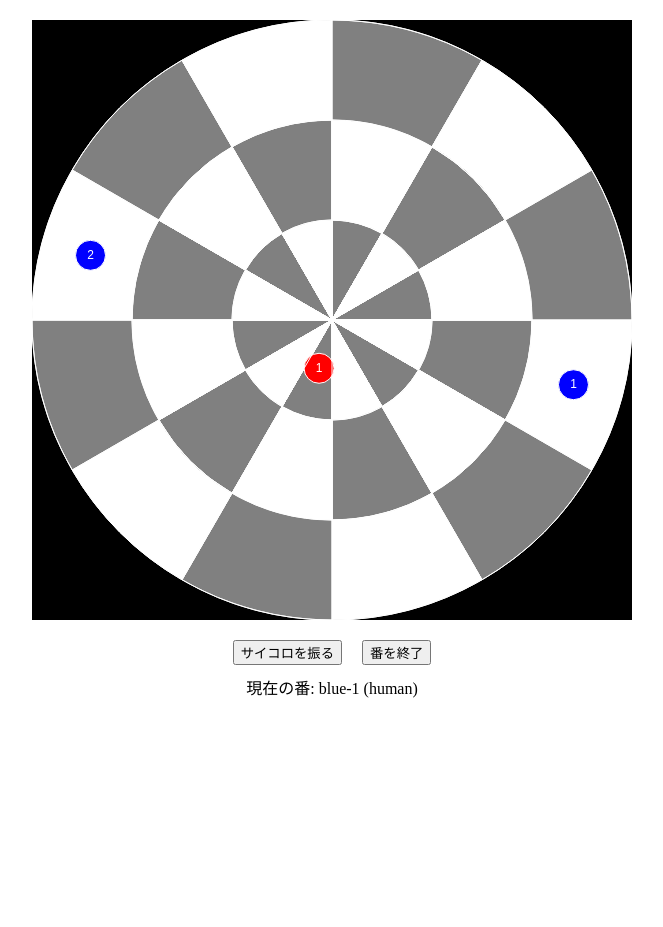
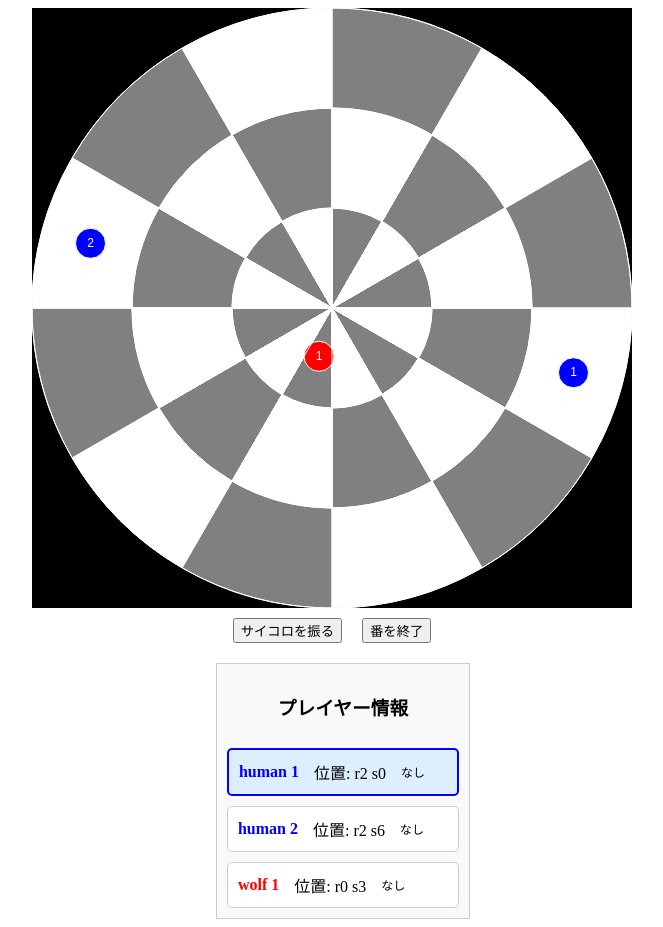
Before and after one commit to kei-0021/full-moon-night, a React (Vite) app: page / in a window 1280 px wide. Shown: the whole page, without its empty margins (308-971 px from the left). Before the commit the page ends 800 px from the top, so only its background shows below. Built offline with nearby package versions, Linux system fonts and the light colour scheme.

Commit message:
issue #1 プレイヤーボードを作りました

```diff
--- a/src/Game.jsx
+++ b/src/Game.jsx
@@ -3,6 +3,7 @@ import { useEffect, useRef, useState } from 'react';
 import { Cell } from './components/Cell.jsx';
 import { Dice } from './components/Dice.jsx';
 import { Piece } from './components/Piece.jsx';
+import { PlayerBoard } from './components/PlayerBoard.jsx';
 
 export default function Game() {
   const canvasRef = useRef(null);
@@ -37,6 +38,13 @@ export default function Game() {
   ]);
 
   const dice = new Dice([1, 2, 'circle']);
+
+  // --- カード ---
+  const cards = [
+    { id: 1, name: "月を回転させる" },
+    { id: 2, name: "月の光を一つ消す" },
+    { id: 3, name: "月の光を一つ灯らせる" }
+  ];
 
   // --- 描画 ---
   const drawBoard = () => {
@@ -114,7 +122,7 @@ export default function Game() {
       if (draggingPiece) {
         const pos = getMousePos(e);
 
-        // --- 近いセルに吸着 ---
+        // 近いセルに吸着
         let closestCell = null;
         let minDist = Infinity;
         cells.forEach(c => {
@@ -130,7 +138,6 @@ export default function Game() {
         });
 
         if (closestCell) {
-          // Piece を更新
           setPieces(prev =>
             prev.map(p => (p === draggingPiece ? new Piece(p.type, p.id, closestCell.r, closestCell.s, p.color) : p))
           );
@@ -159,8 +166,10 @@ export default function Game() {
         ref={canvasRef}
         width={600}
         height={600}
-        style={{ background: '#000', margin: '20px auto', display: 'block' }}
+        style={{ background: '#000', display: 'block', margin: '0 auto' }}
       />
+
+      {/* サイコロとカードボタン */}
       <div style={{ marginTop: 10 }}>
         <button onClick={() => setDiceResult(dice.roll())}>サイコロを振る</button>
         <span style={{ marginLeft: 10 }}>{diceResult !== null ? `出目: ${diceResult}` : ''}</span>
@@ -175,9 +184,23 @@ export default function Game() {
           番を終了
         </button>
       </div>
-      <div style={{ marginTop: 10 }}>
-        現在の番: {pieces[turn].color}-{pieces[turn].id} ({pieces[turn].type})
+
+      {/* カード表示
+      <div style={{ display: 'flex', justifyContent: 'center', gap: '10px', marginTop: '20px' }}>
+        {cards.map(card => (
+          <Card
+            key={card.id}
+            name={card.name}
+            onClick={() => console.log(`${card.name}を使う`)}
+          />
+        ))}
+      </div> */}
+
+      {/* プレイヤーボードをcanvasの下に */}
+      <div style={{ marginTop: '20px', display: 'inline-block' }}>
+        <PlayerBoard players={pieces} currentTurn={turn} />
       </div>
     </div>
   );
+
 }
--- /dev/null
+++ b/src/components/PlayerBoard.jsx
@@ -0,0 +1,51 @@
+// プレイヤーボード用コンポーネント
+export function PlayerBoard({ players, currentTurn }) {
+  return (
+    <div style={{
+      width: '100%',
+      border: '1px solid #ccc',
+      padding: '10px',
+      background: '#f9f9f9',
+      display: 'flex',
+      flexDirection: 'column',
+      gap: '10px'
+    }}>
+      <h3>プレイヤー情報</h3>
+      {players.map((p, idx) => (
+        <div
+          key={p.id}
+          style={{
+            padding: '10px',
+            borderRadius: '5px',
+            background: currentTurn === idx ? '#def' : '#fff',
+            border: currentTurn === idx ? `2px solid ${p.color}` : '1px solid #ccc',
+            display: 'flex',
+            alignItems: 'center',
+            gap: '15px'
+          }}
+        >
+          <strong style={{ color: p.color }}>{p.type} {p.id}</strong>
+          <div>位置: r{p.r} s{p.s}</div>
+          <div style={{ display: 'flex', gap: '5px' }}>
+            {p.cards && p.cards.length > 0
+              ? p.cards.map(c => (
+                  <div
+                    key={c.id}
+                    style={{
+                      padding: '2px 4px',
+                      background: '#eee',
+                      borderRadius: '3px',
+                      fontSize: '12px'
+                    }}
+                  >
+                    {c.name}
+                  </div>
+                ))
+              : <span style={{ fontSize: '12px' }}>なし</span>
+            }
+          </div>
+        </div>
+      ))}
+    </div>
+  );
+}
```
Also changed, not shown: src/components/Card.jsx (added, +24 -0 lines).
